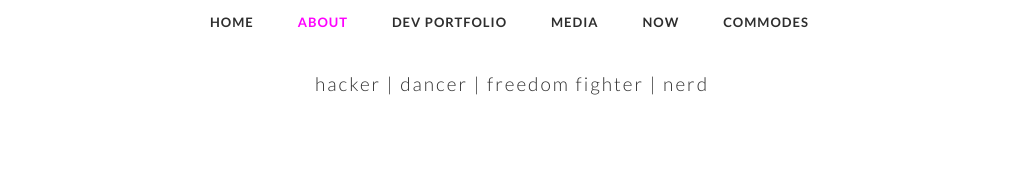
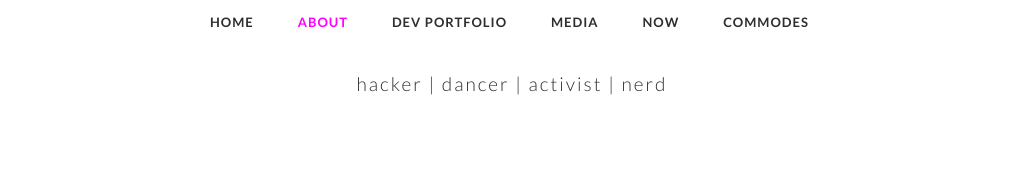
Before and after one commit to kalikokalikova/www.calicogoodrich.com, a plain HTML site: page web/content/about.html in a window 1280 px wide. Shown: the part 200-377 px from the top of the page, without its empty margins (128-1138 px from the left). Drawn offline with nearby package versions, Linux system fonts and the light colour scheme.

Commit message:
change headline so i don't freak too many people out

```diff
--- a/web/content/about.html
+++ b/web/content/about.html
@@ -106,7 +106,7 @@ DESIGNED & DEVELOPED by FREEHTML5.CO
 				<div class="row">
 					<div class="text-center">
 						<h3 class="fh5co-intro">
-							hacker | dancer | freedom fighter | nerd
+							hacker | dancer | activist | nerd
 						</h3>
 					</div>
 				</div>
```
Also changed, not shown: web/content/index.html (+1 -1 lines), web/content/media.html (+1 -1 lines).
